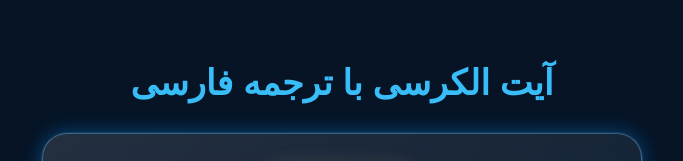
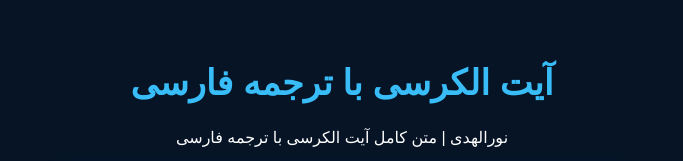
Before and after one commit to shafinoori29-afk/Ayut-Alkursi, a plain HTML site: page index.html in a window 1280 px wide. Shown: the top 161 px of the page, without its empty margins (298-981 px from the left). Drawn offline with Linux system fonts and the light colour scheme.

Commit message:
Update index.html

```diff
--- a/index.html
+++ b/index.html
@@ -12,7 +12,7 @@
 <body>
 
     <h1>آیت الکرسی با ترجمه فارسی</h1>
-
+    <p>نورالهدی | متن کامل آیت الکرسی با ترجمه فارسی</p>
 
 <div class="glass-card">
   <div class="ayah-badge">
```
